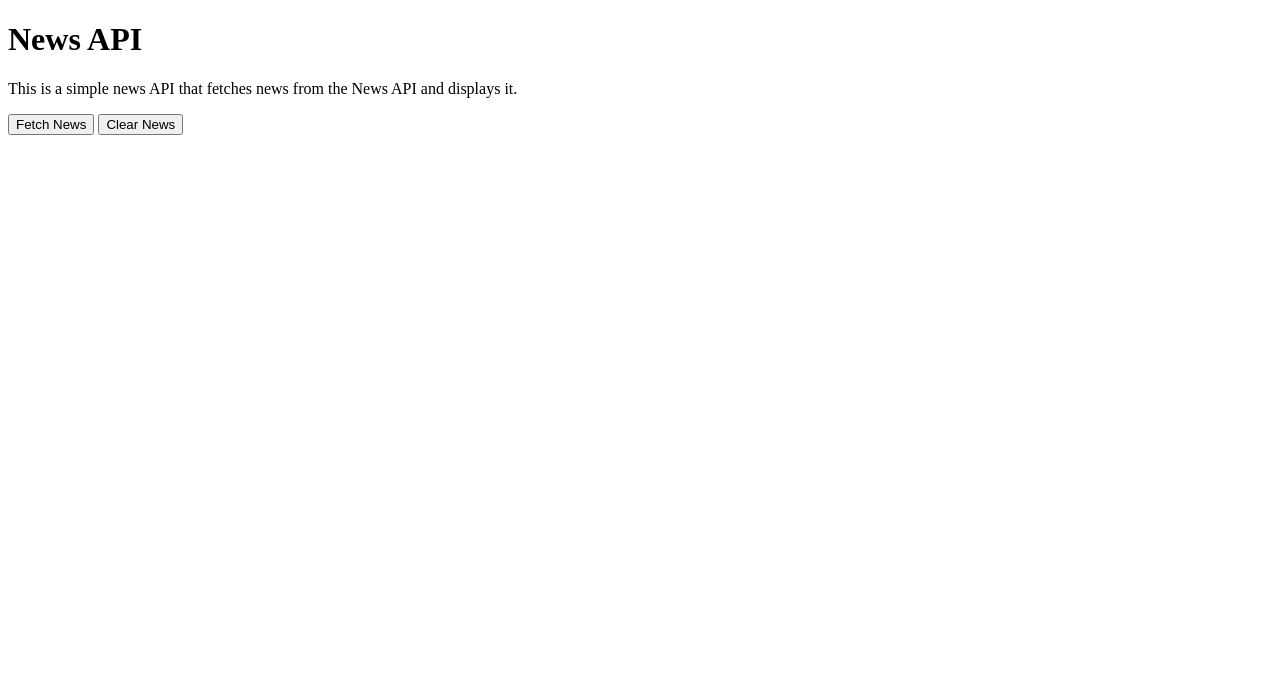
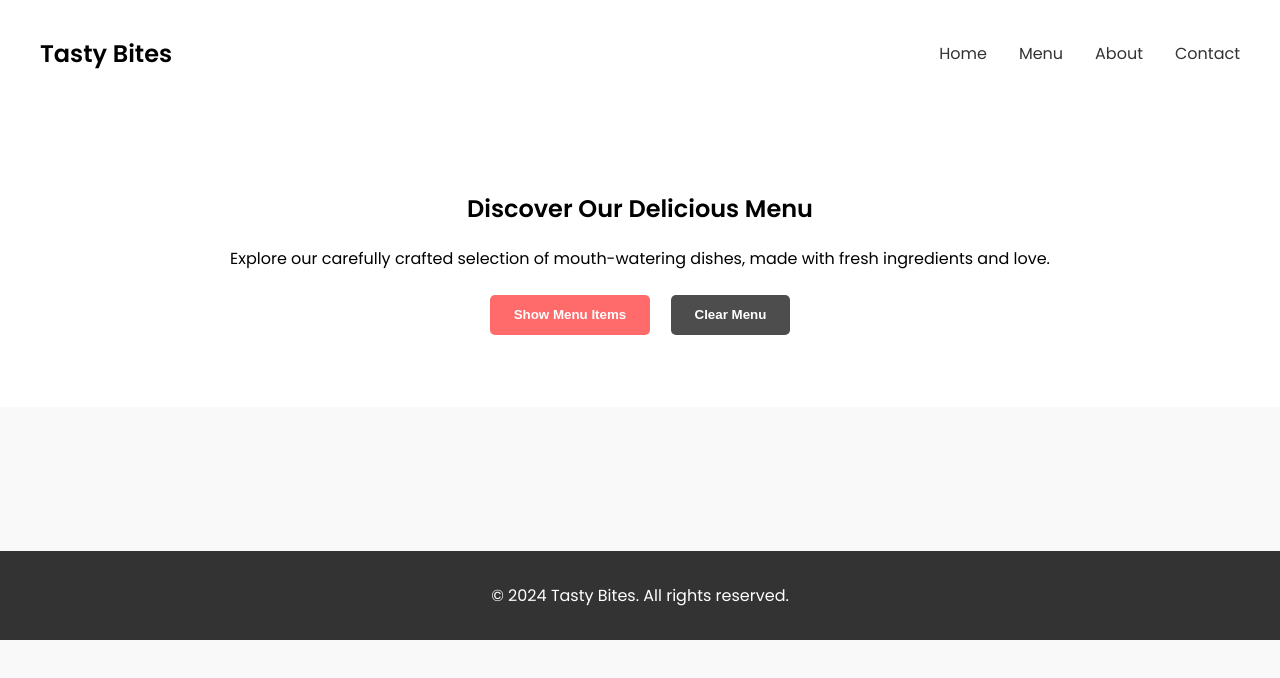
Before and after one commit to SMarGa/sytw-c-herramientas, a website: page glup_project/src/html/index.html in a window 1280 px wide. Drawn offline with Linux system fonts and the light colour scheme; files that its build step writes are made by us from their sources; files whose address does not match are found by name.

Commit message:
feat: finished gloup and aded parcel

```diff
--- a/glup_project/src/css/style1.css
+++ b/glup_project/src/css/style1.css
@@ -1,12 +1,105 @@
+body {
+  margin: 0;
+  padding: 0;
+  font-family: "Poppins", sans-serif;
+  background-color: #f9f9f9;
+}
+
+.main-header {
+  background-color: #ffffff;
+  box-shadow: 0 2px 5px rgba(0, 0, 0, 0.1);
+  padding: 1rem 0;
+}
+
+.nav-container {
+  max-width: 1200px;
+  margin: 0 auto;
+  display: flex;
+  justify-content: space-between;
+  align-items: center;
+  padding: 0 2rem;
+}
+
+.nav-links {
+  display: flex;
+  list-style: none;
+  gap: 2rem;
+}
+
+.nav-links a {
+  text-decoration: none;
+  color: #333;
+  font-weight: 500;
+}
+
+.hero-section {
+  text-align: center;
+  padding: 4rem 2rem;
+  background-color: #fff;
+  margin-bottom: 2rem;
+}
+
+.btn-primary,
+.btn-secondary {
+  padding: 0.8rem 1.5rem;
+  border: none;
+  border-radius: 5px;
+  cursor: pointer;
+  font-weight: 600;
+  margin: 0.5rem;
+  transition: transform 0.2s;
+}
+
+.btn-primary {
+  background-color: #ff6b6b;
+  color: white;
+}
+
+.btn-secondary {
+  background-color: #4d4d4d;
+  color: white;
+}
+
+.btn-primary:hover,
+.btn-secondary:hover {
+  transform: translateY(-2px);
+}
+
 .article {
-  border: 1px solid #ccc;
-  padding: 10px;
-  margin: 10px;
+  border: 1px solid #eee;
+  border-radius: 8px;
+  padding: 1.5rem;
+  margin: 1rem;
   width: 300px;
+  background-color: white;
+  box-shadow: 0 2px 5px rgba(0, 0, 0, 0.05);
+  transition: transform 0.2s;
+}
+
+.article:hover {
+  transform: translateY(-5px);
 }
 
 .articlesContainer {
   display: flex;
   flex-wrap: wrap;
   justify-content: center;
+  gap: 2rem;
+  padding: 2rem;
 }
+
+.main-footer {
+  background-color: #333;
+  color: white;
+  text-align: center;
+  padding: 1rem;
+  margin-top: 3rem;
+}
+
+.poster {
+  width: 100%;
+  height: 200px;
+  object-fit: cover;
+  border-radius: 5px;
+  margin-bottom: 1rem;
+}
--- a/glup_project/src/html/index.html
+++ b/glup_project/src/html/index.html
@@ -3,21 +3,47 @@
   <head>
     <meta charset="UTF-8" />
     <meta name="viewport" content="width=device-width, initial-scale=1.0" />
-    <title>Mi Proyecto Web</title>
+    <title>Delicious Recipes</title>
     <link rel="stylesheet" href="css/bundle.css" />
+    <link
+      href="https://fonts.googleapis.com/css2?family=Poppins:wght@400;600&display=swap"
+      rel="stylesheet"
+    />
   </head>
   <body>
-    <div class="container">
-      <h1>News API</h1>
-      <p>
-        This is a simple news API that fetches news from the News API and
-        displays it.
-      </p>
-      <button id="fetchNewsButton">Fetch News</button>
-      <button id="clearNewsButton">Clear News</button>
-    </div>
+    <header class="main-header">
+      <nav class="nav-container">
+        <div class="logo">
+          <h1>Tasty Bites</h1>
+        </div>
+        <ul class="nav-links">
+          <li><a href="#home">Home</a></li>
+          <li><a href="#menu">Menu</a></li>
+          <li><a href="#about">About</a></li>
+          <li><a href="#contact">Contact</a></li>
+        </ul>
+      </nav>
+    </header>
 
-    <div id="articlesContainer" class="articlesContainer"></div>
+    <main class="container">
+      <section class="hero-section">
+        <h2>Discover Our Delicious Menu</h2>
+        <p>
+          Explore our carefully crafted selection of mouth-watering dishes, made
+          with fresh ingredients and love.
+        </p>
+        <button id="fetchNewsButton" class="btn-primary">
+          Show Menu Items
+        </button>
+        <button id="clearNewsButton" class="btn-secondary">Clear Menu</button>
+      </section>
+
+      <section id="articlesContainer" class="articlesContainer"></section>
+    </main>
+
+    <footer class="main-footer">
+      <p>&copy; 2024 Tasty Bites. All rights reserved.</p>
+    </footer>
 
     <script type="module" src="js/script1.js"></script>
     <script type="module" src="js/script2.js"></script>
--- a/glup_project/src/js/script1.js
+++ b/glup_project/src/js/script1.js
@@ -1,15 +1,27 @@
 const dataMock = [
   {
-    title: "Burger",
+    title: "Classic Cheeseburger",
     description:
-      "A juicy beef patty topped with melted cheese, crisp lettuce, ripe tomatoes, and onions, served on a toasted sesame seed bun. Our signature burger is cooked to perfection and comes with a side of golden french fries.",
-    img: "images/img1.jpeg",
+      "A juicy beef patty topped with melted cheddar cheese, fresh lettuce, tomatoes, and our special sauce, served on a toasted brioche bun. Comes with crispy fries.",
+    img: "images/burger.jpg",
   },
   {
-    title: "Menu",
+    title: "Mediterranean Salad",
     description:
-      "Our menu features a delicious selection of handcrafted dishes made with fresh, high-quality ingredients. From juicy burgers and crispy fries to fresh salads and homemade desserts, there's something for everyone. Our chefs take pride in preparing each dish with care and attention to detail. Come experience our warm atmosphere and exceptional food that will keep you coming back for more.",
-    img: "images/img2.jpeg",
+      "Fresh mixed greens, cherry tomatoes, cucumber, red onions, Kalamata olives, and feta cheese, drizzled with our house-made vinaigrette.",
+    img: "images/salad.jpeg",
+  },
+  {
+    title: "Margherita Pizza",
+    description:
+      "Hand-stretched dough topped with San Marzano tomato sauce, fresh mozzarella, basil leaves, and extra virgin olive oil. Baked in our wood-fired oven.",
+    img: "images/pizza.jpeg",
+  },
+  {
+    title: "Chocolate Lava Cake",
+    description:
+      "Warm chocolate cake with a molten center, served with vanilla ice cream and fresh berries. A chocolate lover's dream.",
+    img: "images/dessert.jpeg",
   },
 ];
 
```
Also changed, not shown: glup_project/src/images/burger.jpg (added), glup_project/src/images/dessert.jpeg (added), glup_project/src/images/img1.jpeg (deleted), glup_project/src/images/img2.jpeg (deleted), glup_project/src/images/pizza.jpeg (added), glup_project/src/images/salad.jpeg (added), 1 other file.
